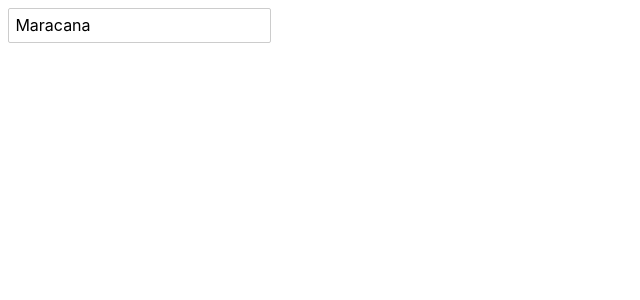
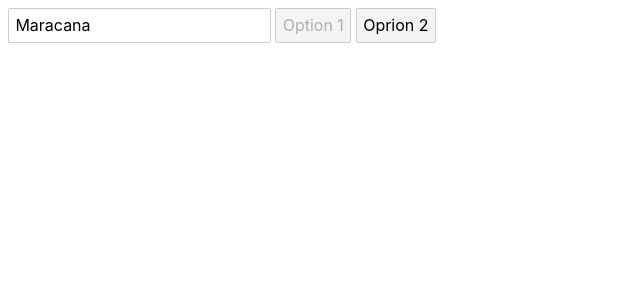
Before and after one commit to psyhedeliq/svelte-bindings-forms, a Svelte app: page / in a window 1280 px wide. Shown: the top 300 px of the page, without its empty margins (0-640 px from the left). Built offline with nearby package versions, Linux system fonts and the light colour scheme.

Commit message:
create CustomInput and Toggle components (understanding custom component bindings)

```diff
--- a/src/App.svelte
+++ b/src/App.svelte
@@ -1,7 +1,12 @@
 <script>
+  import CustomInput from "./CustomInput.svelte";
+  import Toggle from "./Toggle.svelte";
+
   let val = "Maracana";
+  let selectedOption = 1;
 
   $: console.log(val);
+  $: console.log(selectedOption);
 
   const setValue = event => {
     val = event.target.value;
@@ -9,4 +14,6 @@
 </script>
 
 <!-- <input type="text" value={val} on:input={setValue} /> -->
-<input type="text" bind:value={val} />
+<!-- <input type="text" bind:value={val} /> -->
+<CustomInput bind:val />
+<Toggle bind:chosenOption={selectedOption} />
--- /dev/null
+++ b/src/CustomInput.svelte
@@ -0,0 +1,5 @@
+<script>
+  export let val;
+</script>
+
+<input type="text" bind:value={val} />
--- /dev/null
+++ b/src/Toggle.svelte
@@ -0,0 +1,10 @@
+<script>
+  export let chosenOption = 1;
+</script>
+
+<button disabled={chosenOption === 1} on:click={() => (chosenOption = 1)}>
+  Option 1
+</button>
+<button disabled={chosenOption === 2} on:click={() => (chosenOption = 2)}>
+  Oprion 2
+</button>
```
